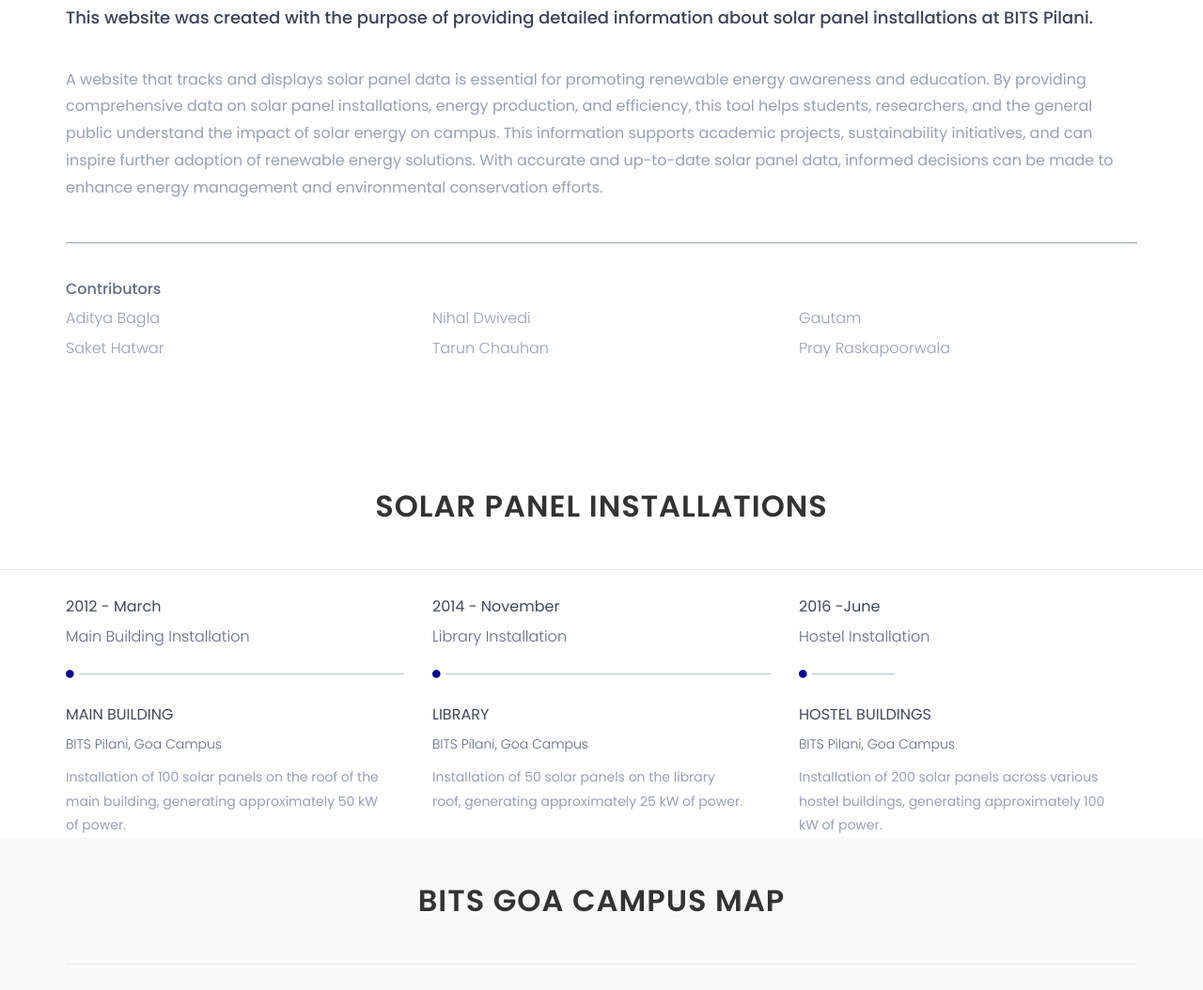
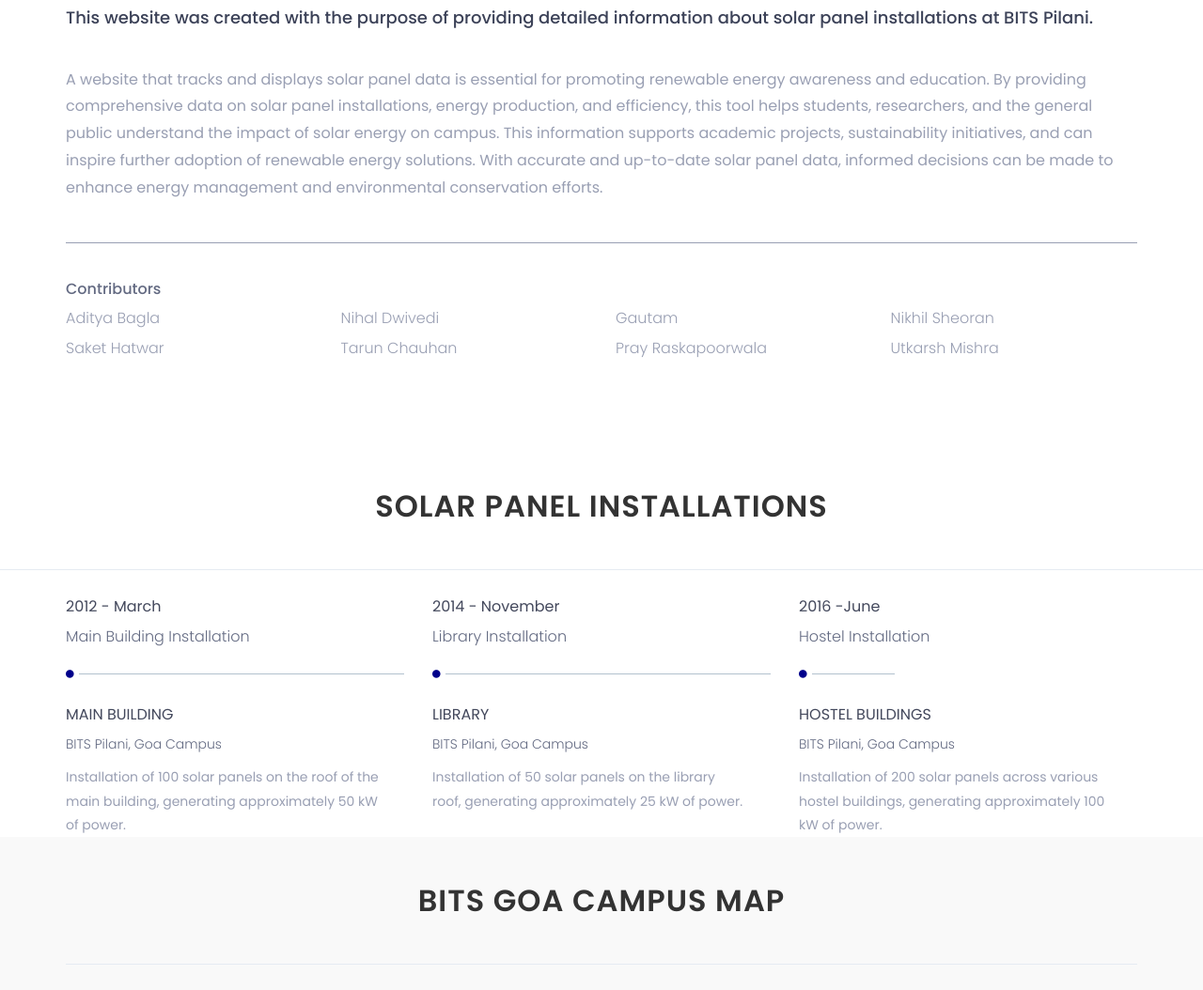
Before and after one commit to SKADE2303/Reading_Course, a plain HTML site: page templates/index.html in a window 1280 px wide. Shown: the part 1153-2207 px from the top of the page at 94% size. Drawn offline with nearby package versions, Linux system fonts and the light colour scheme; files that its build step writes are made by us from their sources; files whose address does not match are found by name.

Commit message:
Update index.html

```diff
--- a/templates/index.html
+++ b/templates/index.html
@@ -216,27 +216,35 @@
 									A website that tracks and displays solar panel data is essential for promoting renewable energy awareness and education. By providing comprehensive data on solar panel installations, energy production, and efficiency, this tool helps students, researchers, and the general public understand the impact of solar energy on campus. This information supports academic projects, sustainability initiatives, and can inspire further adoption of renewable energy solutions. With accurate and up-to-date solar panel data, informed decisions can be made to enhance energy management and environmental conservation efforts.
 								</p>
 								<div class="row">
-									<div class="col-sm-4">
+									<div class="col-sm-3">
 										<div class="single-about-add-info">
 											<h3>Contributors</h3>
 											<p>Aditya Bagla</p>
 											<p>Saket Hatwar</p>
 										</div>
 									</div>
-									<div class="col-sm-4">
+									<div class="col-sm-3">
 										<div class="single-about-add-info">
 											<h3>&nbsp;</h3>
 											<p>Nihal Dwivedi</p>
 											<p>Tarun Chauhan</p>
 										</div>
 									</div>
-									<div class="col-sm-4">
+									<div class="col-sm-3">
 										<div class="single-about-add-info">
 											<h3>&nbsp;</h3>
 											<p>Gautam</p>
 											<p>Pray Raskapoorwala</p>
 										</div>
 									</div>
+									<div class="col-sm-3">
+										<div class="single-about-add-info">
+											<h3>&nbsp;</h3>
+											<p>Nikhil Sheoran</p>
+											<p>Utkarsh Mishra</p>
+										</div>
+									</div>
+								</div>
 								</div>
 							</div>
 						</div>
```
